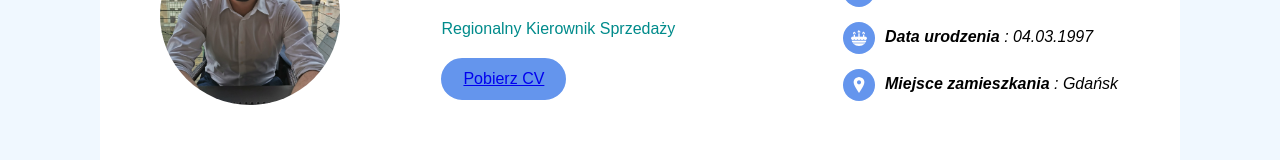
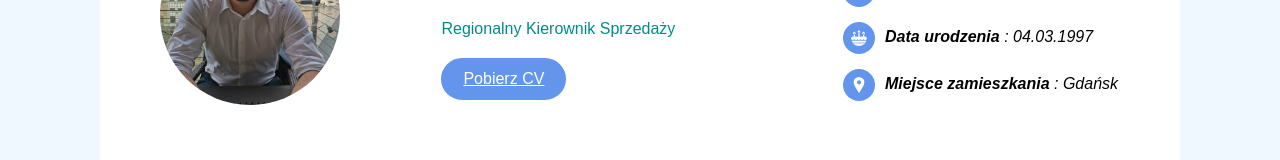
Before and after one commit to PatrykUminski/kurs-html, a plain HTML site: page index.html in a window 1280 px wide. In both pictures the pointer is over the link "Pobierz CV". Shown: the part 146-306 px from the top of the page. Drawn offline with Linux system fonts and the light colour scheme.

Commit message:
added seperate tag hover a to fix transision problem

```diff
--- a/style.css
+++ b/style.css
@@ -101,6 +101,12 @@ p {
     background-color: cornflowerblue;
 }
 
+.cv-download-link:hover a {
+    color:white;
+    background-color:cornflowerblue;
+    transition: background-color 0.6s, color 0.6s;
+}
+
 .cv-download-link:focus {
     outline: none;
     color:white;
```
